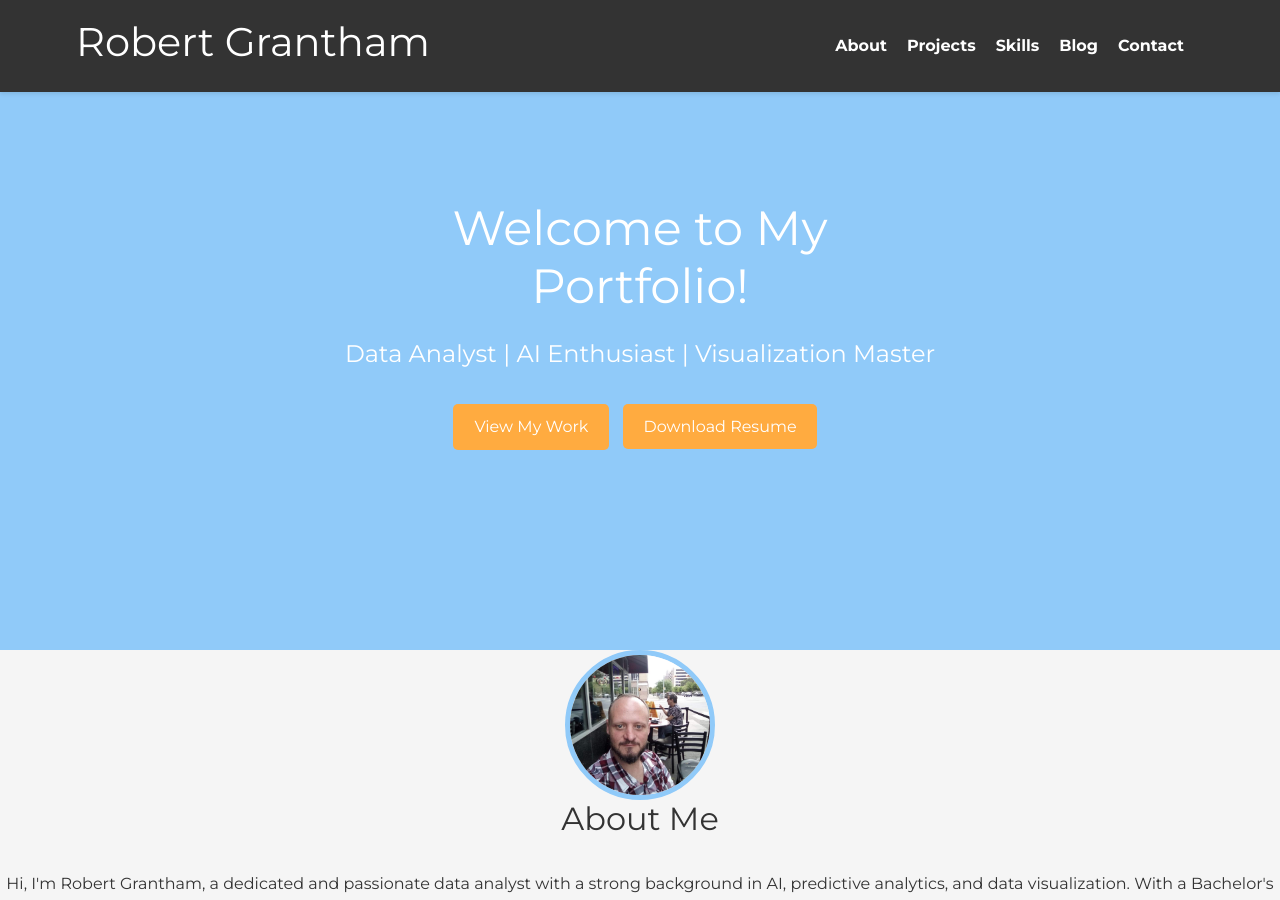
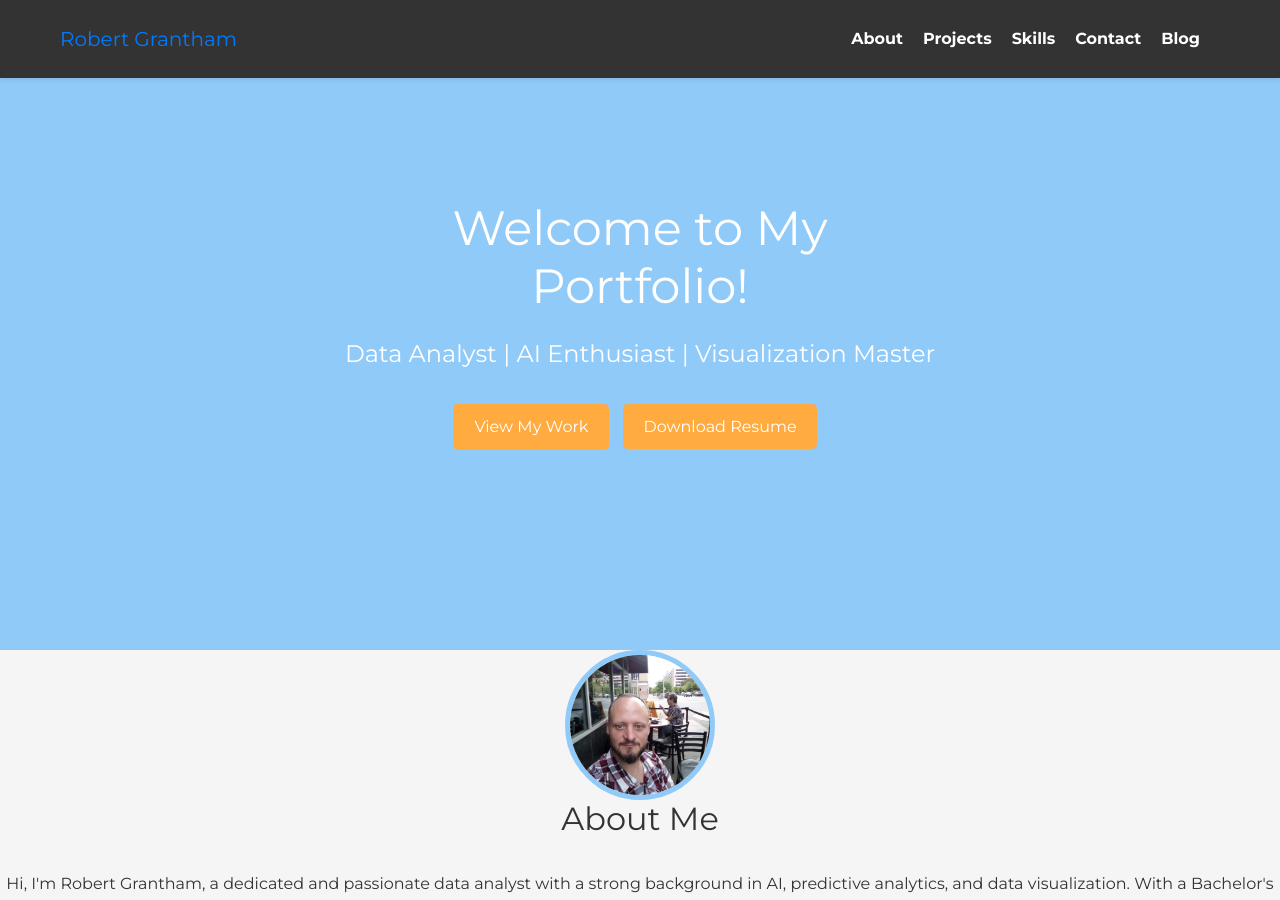
Before and after one commit to rgrantham82/rgrantham82.github.io, a Jekyll site: the page built from index.html, in a window 1280 px wide and 900 px high. Built offline with Jekyll 4.4.1, drawn with Linux system fonts in a browser that asks for light colours; nearby versions of some CDN libraries.

Commit message:
Update header.html

```diff
--- a/_includes/header.html
+++ b/_includes/header.html
@@ -1,11 +1,12 @@
 <header>
-  <div class="container">
-    <div class="navbar">
-      <h1>Robert Grantham</h1>
-      <button class="navbar-toggle" id="navbar-toggle">
-        <i class="fas fa-bars"></i>
+  <!-- Inside header.html -->
+  <div class="navbar">
+    <div class="container">
+      <a class="navbar-brand" href="/">Robert Grantham</a>
+      <button class="navbar-toggle" aria-label="Toggle navigation">
+        <span class="navbar-toggle-icon"></span>
       </button>
-      <ul class="nav-links" id="nav-links">
+      <ul class="nav-links">
         <li>
           <a href="#about">About</a>
         </li>
@@ -16,10 +17,10 @@
           <a href="#skills">Skills</a>
         </li>
         <li>
-          <a href="#blog">Blog</a>
+          <a href="#contact">Contact</a>
         </li>
         <li>
-          <a href="#contact">Contact</a>
+          <a href="#blog">Blog</a>
         </li>
       </ul>
     </div>
```
